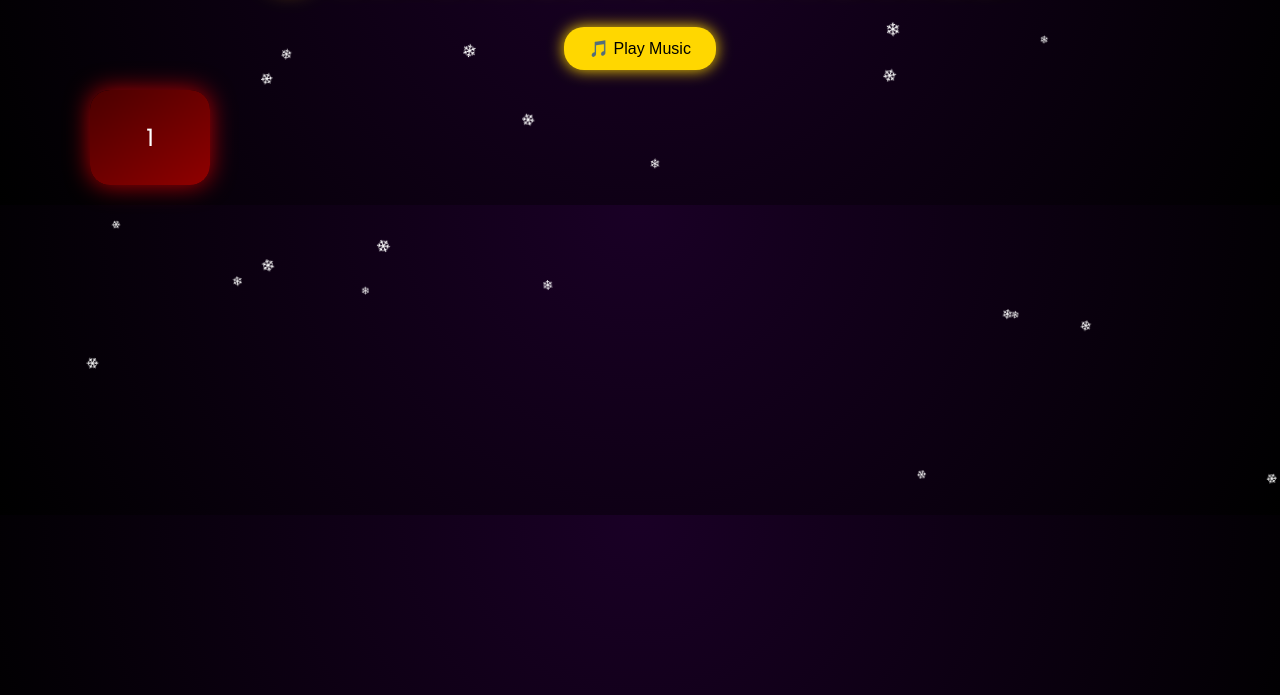
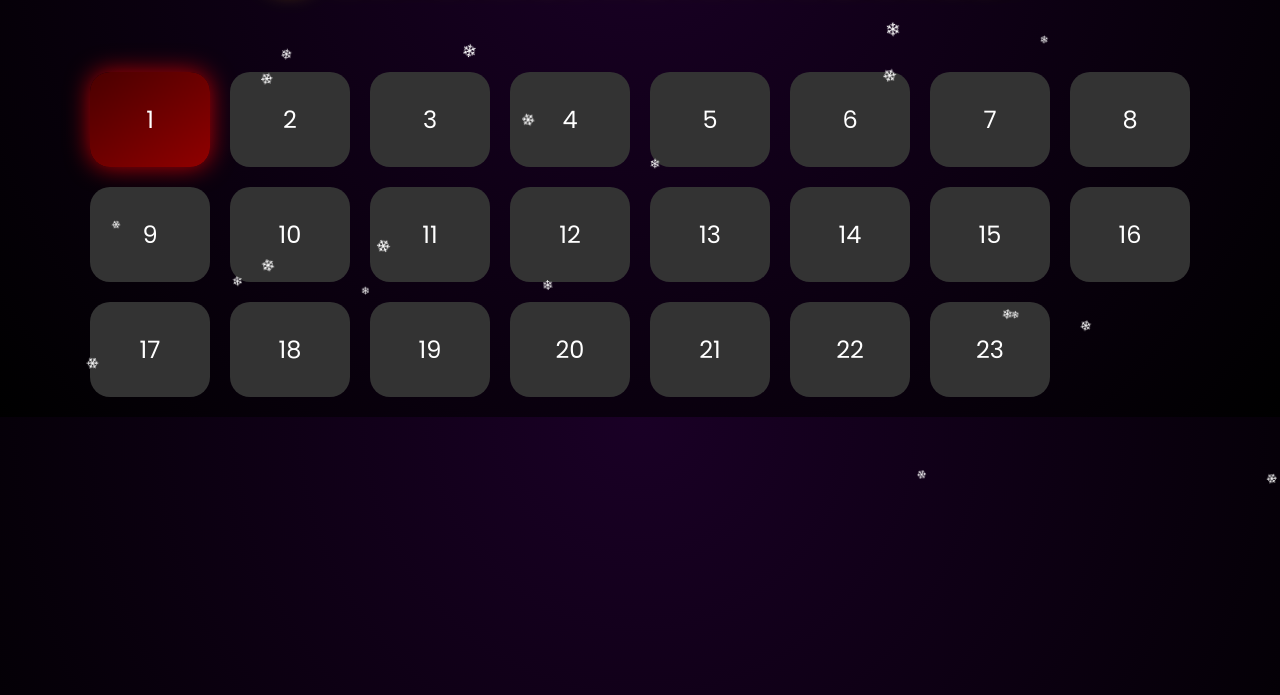
Before and after one commit to tursynbekaruna8-web/NEW_YEAR_2026-, a plain HTML site: page index.html in a window 1280 px wide. Shown: the part 105-800 px from the top of the page. Drawn offline with Linux system fonts and the light colour scheme.

Commit message:
Refactor index.html for improved structure and features

```diff
--- a/index.html
+++ b/index.html
@@ -134,7 +134,7 @@ button:hover {
   color: #aaa;
 }
 
-/* 🎄 Snow animation */
+/* Snow animation */
 .snowflake {
   position: fixed;
   top: -10px;
@@ -153,7 +153,7 @@ button:hover {
   100% { transform: translateY(100vh) rotate(360deg); }
 }
 
-/* 🔥 Green glow flash */
+/* Glow effect */
 .glow {
   box-shadow: 0 0 60px #00ff66 !important;
 }
@@ -163,10 +163,10 @@ button:hover {
 
 <h1>🎄 Christmas Advent Calendar</h1>
 
-<audio id="music" loop>
-    <source src="chttps://www.youtube.com/watch?v=aAkMkVFwAoo&list=RDaAkMkVFwAoo&start_radio=1" type="audio/mpeg">
-</audio>
-<button onclick="document.getElementById('music').play()">🎵 Play Music</button>
+<!-- YouTube background music (hidden) -->
+<iframe width="0" height="0"
+src="https://www.youtube.com/watch?v=aAkMkVFwAoo&list=RDaAkMkVFwAoo&start_radio=1"
+frameborder="0" allow="autoplay" allowfullscreen></iframe>
 
 <div class="calendar" id="calendar"></div>
 
@@ -183,6 +183,11 @@ button:hover {
   </div>
 </div>
 
+<!-- Ding sound -->
+<audio id="ding">
+    <source src="ding.mp3" type="audio/mpeg">
+</audio>
+
 <script>
 /* Snow generator */
 function createSnowflake(){
@@ -197,32 +202,31 @@ function createSnowflake(){
 }
 setInterval(createSnowflake, 200);
 
-/* Words + explanation EN + KZ */
+/* Words + explanations EN + KZ */
 const days = [
  {word:"SANTA", letters:"ANSAT", expEN:"A man in a red suit who brings gifts at Christmas.", expKZ:"Рождествода балаларға сыйлық әкелетін қызыл киімді ата."},
- //{word:"TREE", letters:"RETE", expEN:"A Christmas tree is decorated with lights and ornaments.", expKZ:"Шырша шамдармен және ойыншықтармен безендіріледі."},
-// {word:"GIFT", letters:"TFIG", expEN:"Something you give to make someone happy.", expKZ:"Біреуді қуанту үшін берілетін сыйлық."},
-// {word:"STAR", letters:"TRAS", expEN:"A bright light in the sky.", expKZ:"Аспанда жарқырап тұратын жұлдыз."},
-// {word:"ANGEL", letters:"LEGNA", expEN:"A kind spiritual being.", expKZ:"Періште – рухани, мейірімді бейне."},
-// {word:"CHURCH", letters:"HCRCHU", expEN:"A place where people pray.", expKZ:"Адамдар дұға ететін орын."},
-// {word:"CANDLE", letters:"DNELAC", expEN:"A candle gives light and warmth.", expKZ:"Шам жарық пен жылу береді."},
- //{word:"LIGHT", letters:"LIGTH", expEN:"Light makes dark places bright.", expKZ:"Жарық қараңғыны жарық етеді."},
- //{word:"BELL", letters:"EBLL", expEN:"A bell makes a ringing sound.", expKZ:"Қоңырау сыңғырлаған дыбыс шығарады."},
- //{word:"SNOW", letters:"NSOW", expEN:"White and cold winter weather.", expKZ:"Ақ әрі суық қысқы ауа райы."},
- //{word:"JOY", letters:"YJO", expEN:"A happy feeling.", expKZ:"Қуаныш сезімі."},
- //{word:"PEACE", letters:"ECAPE", expEN:"A calm and quiet feeling.", expKZ:"Тыныштық пен бейбітшілік."},
- //{word:"LOVE", letters:"VELO", expEN:"A strong feeling of caring.", expKZ:"Махаббат – қамқорлық сезімі."},
- //{word:"SINGING", letters:"SNIGGIN", expEN:"People sing Christmas songs.", expKZ:"Адамдар Рождество әндерін айтады."},
- //{word:"COCOA", letters:"TOCOCA", expEN:"A hot chocolate drink.", expKZ:"Ыстық шоколад сусыны."},
- //{word:"FRIEND", letters:"FRINED", expEN:"A person you trust.", expKZ:"Сенетін дос."},
- //{word:"SMILE", letters:"MISLE", expEN:"A happy face expression.", expKZ:"Күлімдеу."},
- //{word:"HEART", letters:"TAHER", expEN:"A symbol of love.", expKZ:"Махаббат белгісі – жүрек."},
- //{word:"SURPRISE", letters:"SURRPESI", expEN:"Something unexpected and fun.", expKZ:"Күтпеген сый."},
- //{word:"HOME", letters:"EHOM", expEN:"A place of love and safety.", expKZ:"Үй – мейірім мен қауіпсіздік орны."},
- //{word:"FAMILY", letters:"FALIMY", expEN:"People who love you.", expKZ:"Сені жақсы көретін жандар."},
- //{word:"THANKS", letters:"SHTNAK", expEN:"A word to show gratitude.", expKZ:"Алғыс білдіру сөзі."},
-// {word:"HOPE", letters:"EOPH", expEN:"Believing good things will happen.", expKZ:"Жақсыға сену."},
- //{word:"CHRISTMAS", letters:"STSIRHCAM", expEN:"A holiday of joy and love.", expKZ:"Қуаныш пен мейірім мерекесі."}
+ {word:"TREE", letters:"RETE", expEN:"A Christmas tree is decorated with lights and ornaments.", expKZ:"Шырша шамдармен және ойыншықтармен безендіріледі."},
+ {word:"GIFT", letters:"TFIG", expEN:"Something you give to make someone happy.", expKZ:"Біреуді қуанту үшін берілетін сыйлық."},
+ {word:"STAR", letters:"TRAS", expEN:"A bright light in the sky.", expKZ:"Аспанда жарқырап тұратын жұлдыз."},
+ {word:"ANGEL", letters:"LEGNA", expEN:"A kind spiritual being.", expKZ:"Періште – рухани, мейірімді бейне."},
+ {word:"CANDLE", letters:"DNELAC", expEN:"A candle gives light and warmth.", expKZ:"Шам жарық пен жылу береді."},
+ {word:"LIGHT", letters:"LIGTH", expEN:"Light makes dark places bright.", expKZ:"Жарық қараңғыны жарық етеді."},
+ {word:"BELL", letters:"EBLL", expEN:"A bell makes a ringing sound.", expKZ:"Қоңырау сыңғырлаған дыбыс шығарады."},
+ {word:"SNOW", letters:"NSOW", expEN:"White and cold winter weather.", expKZ:"Ақ әрі суық қысқы ауа райы."},
+ {word:"JOY", letters:"YJO", expEN:"A happy feeling.", expKZ:"Қуаныш сезімі."},
+ {word:"PEACE", letters:"ECAPE", expEN:"A calm and quiet feeling.", expKZ:"Тыныштық пен бейбітшілік."},
+ {word:"LOVE", letters:"VELO", expEN:"A strong feeling of caring.", expKZ:"Махаббат – қамқорлық сезімі."},
+ {word:"SINGING", letters:"SNIGGIN", expEN:"People sing Christmas songs.", expKZ:"Адамдар Рождество әндерін айтады."},
+ {word:"COCOA", letters:"TOCOCA", expEN:"A hot chocolate drink.", expKZ:"Ыстық шоколад сусыны."},
+ {word:"FRIEND", letters:"FRINED", expEN:"A person you trust.", expKZ:"Сенетін дос."},
+ {word:"SMILE", letters:"MISLE", expEN:"A happy face expression.", expKZ:"Күлімдеу."},
+ {word:"HEART", letters:"TAHER", expEN:"A symbol of love.", expKZ:"Махаббат белгісі – жүрек."},
+ {word:"SURPRISE", letters:"SURRPESI", expEN:"Something unexpected and fun.", expKZ:"Күтпеген сый."},
+ {word:"HOME", letters:"EHOM", expEN:"A place of love and safety.", expKZ:"Үй – мейірім мен қауіпсіздік орны."},
+ {word:"FAMILY", letters:"FALIMY", expEN:"People who love you.", expKZ:"Сені жақсы көретін жандар."},
+ {word:"THANKS", letters:"SHTNAK", expEN:"A word to show gratitude.", expKZ:"Алғыс білдіру сөзі."},
+ {word:"HOPE", letters:"EOPH", expEN:"Believing good things will happen.", expKZ:"Жақсыға сену."},
+ {word:"CHRISTMAS", letters:"STSIRHCAM", expEN:"A holiday of joy and love.", expKZ:"Қуаныш пен мейірім мерекесі."}
 ];
 
 let currentDay = 0;
@@ -238,7 +242,7 @@ days.forEach((_, i) => {
   calendar.appendChild(card);
 });
 
-// ✅ Load progress from localStorage
+// Load progress from localStorage
 window.onload = function(){
   const savedDay = localStorage.getItem("adventProgress");
   if(savedDay !== null){
@@ -290,12 +294,15 @@ function checkWord(){
     cardEl.classList.add("done","glow");
     setTimeout(()=>cardEl.classList.remove("glow"),1000);
 
+    // Ding sound
+    document.getElementById("ding").play();
+
     image.src = `images/day${currentDay+1}.jpg`;
     image.style.display = "block";
     explanation.textContent = days[currentDay].expEN + "\n" + days[currentDay].expKZ;
 
     currentDay++;
-    saveProgress(); // сохраняем прогресс
+    saveProgress();
 
     if(currentDay<24){
       const nextCard = document.querySelectorAll(".card")[currentDay];
```
